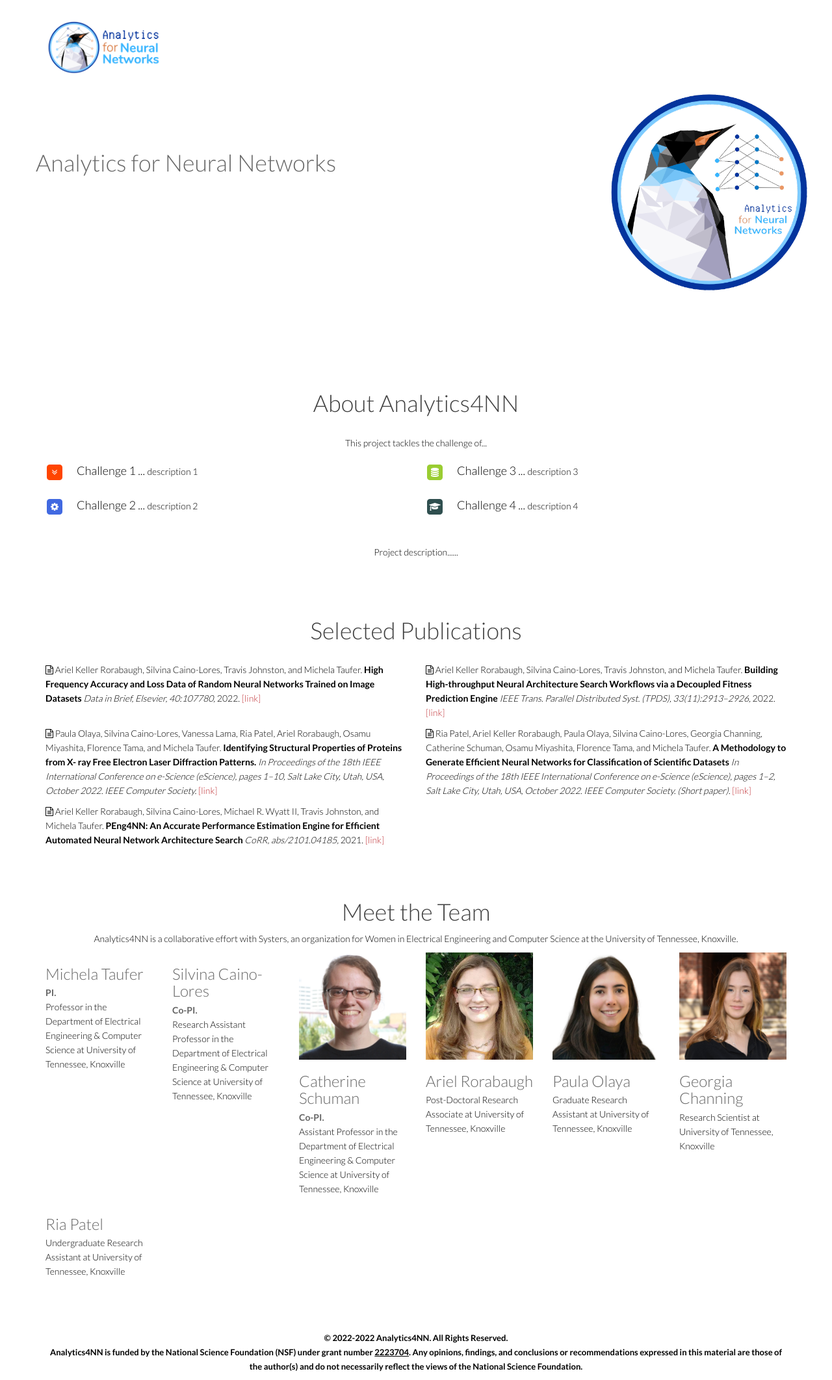
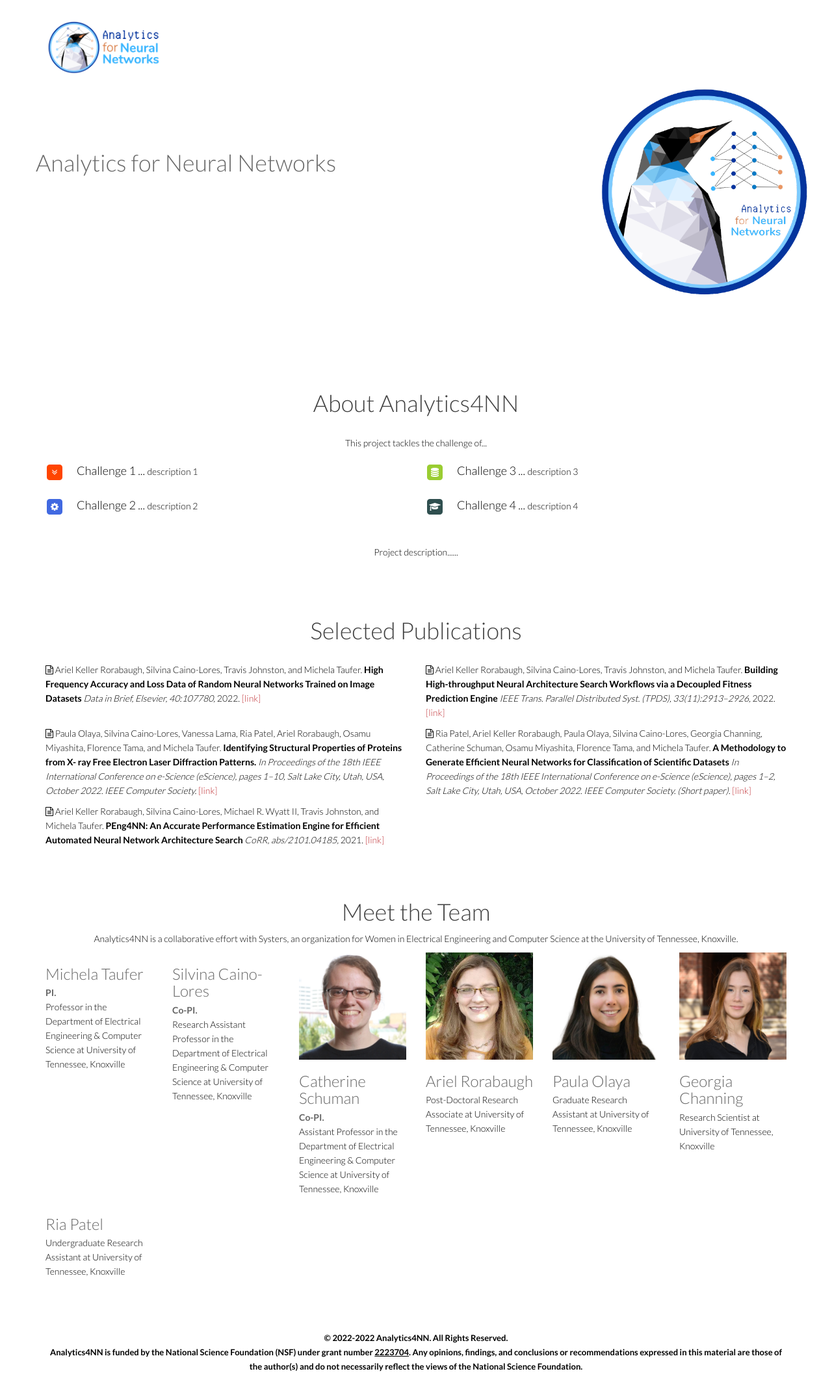
Before and after one commit to analytics4neuralnetworks/analytics4neuralnetworks.github.io, a Jekyll site: the page built from index.html, in a window 1280 px wide. Shown: the whole page at 65% size. Built offline with Jekyll 4.4.1, drawn with Linux system fonts in a browser that asks for light colours.

Commit message:
Working on bugs

```diff
--- a/css/main.css
+++ b/css/main.css
@@ -614,7 +614,9 @@ ul.sub-menu {
 }
 
 #home-slider .slider-name {
-    width: 25vw;
+    width: 70%;
+    height: auto;
+    display: block;
     float: right;
     margin-right: -22px;
     margin-top: -15px;
--- a/index.html
+++ b/index.html
@@ -19,7 +19,6 @@ permalink: /
                             <img src="images/slider/a4nn_slider_p3.png" class="slider-q3" alt="slider image">
                             <img src="images/slider/a4nn_slider_p4.png" class="slider-q4" alt="slider image"> -->
                         </div>
-                        <meta name="viewport" content="width=device-width, initial-scale=1.0">
                         <img src="images/logos/a4nn_logo_website.svg" class="slider-name" alt="slider image">
                     </div>
                 </div>
```
